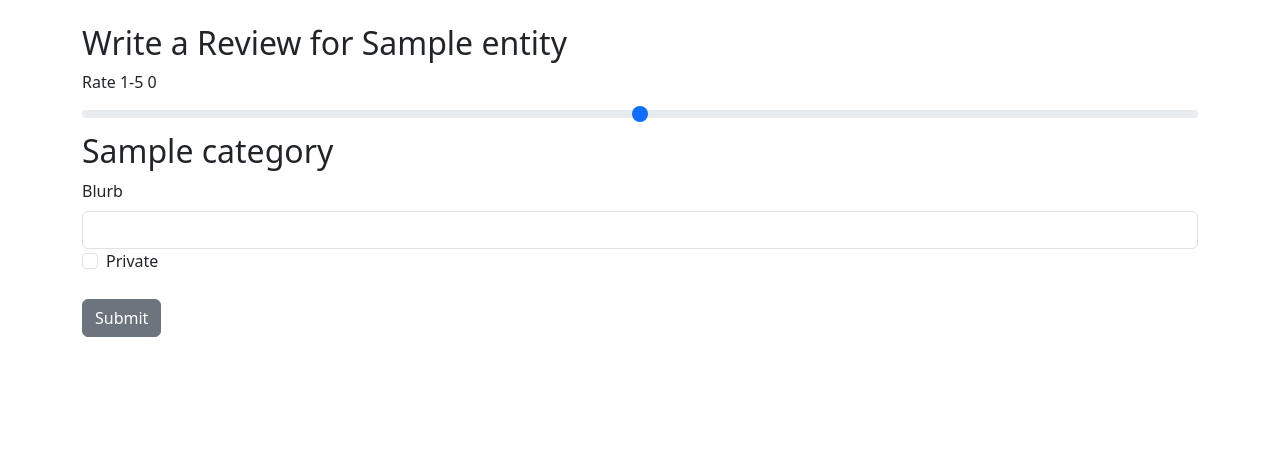
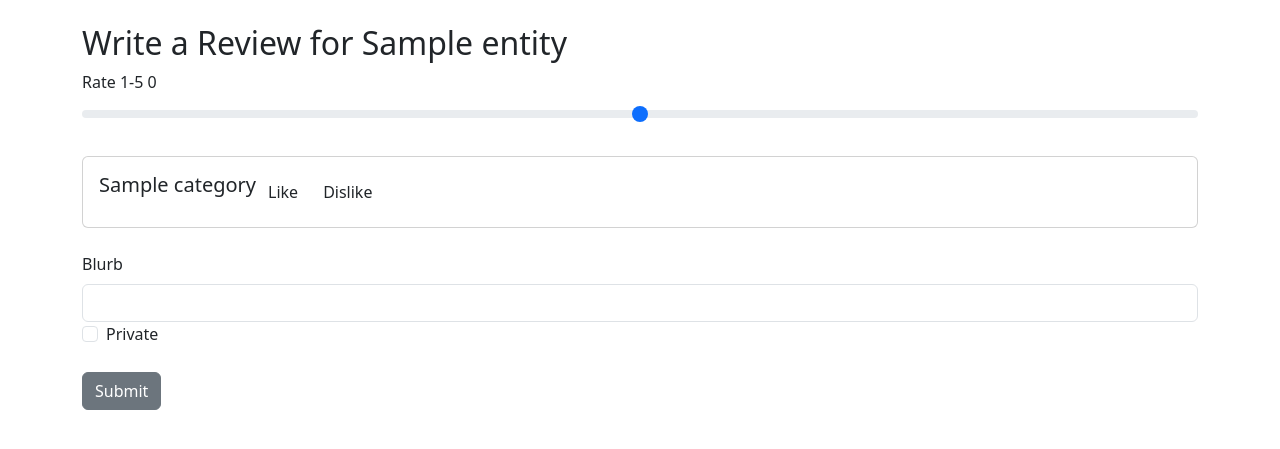
Before and after one commit to rohansachdeva1/TheReview, a Django app: template thereview/reviews/templates/reviews/write_review.html in a window 1280 px wide. Shown: the part 50-499 px from the top of the page. Run offline with Django 4.2, Linux system fonts and the light colour scheme; the template is opened without the code that fills it: most values are stand-ins (such as "Sample title", 1, 10 or a date in 2020).

Commit message:
began categories section of write_review

```diff
--- a/thereview/reviews/models.py
+++ b/thereview/reviews/models.py
@@ -13,7 +13,6 @@ class Review(models.Model):
     category_rating1 = models.IntegerField(default=0, blank=True, null=True, validators=[MinValueValidator(-1), MaxValueValidator(1)])
     category_rating2 = models.IntegerField(default=0, blank=True, null=True, validators=[MinValueValidator(-1), MaxValueValidator(1)])
     category_rating3 = models.IntegerField(default=0, blank=True, null=True, validators=[MinValueValidator(-1), MaxValueValidator(1)])
-    category_rating4 = models.IntegerField(default=0, blank=True, null=True, validators=[MinValueValidator(-1), MaxValueValidator(1)])
     final_score = models.DecimalField(
         max_digits=2,
         decimal_places=1,
--- a/thereview/reviews/templates/reviews/category_tile.html
+++ b/thereview/reviews/templates/reviews/category_tile.html
@@ -0,0 +1,31 @@
+
+
+
+<div class="card">
+    <div class="card-body">
+      <div class="btn-group" role="group" aria-label="Category Feedback">
+        <h5 class="card-title">{{ category.name }}</h5>
+        <button type="button" class="btn btn-toggle" data-tile="{{ forloop.counter }}" data-value="like">Like</button>
+        <button type="button" class="btn btn-toggle" data-tile="{{ forloop.counter }}" data-value="dislike">Dislike</button>
+      </div>
+      <input type="hidden" id="feedback-input-{{ forloop.counter }}" name="feedback" value="">
+    </div>
+  </div>
+
+  <script src="https://code.jquery.com/jquery-3.6.0.min.js"></script>
+  <script>
+  $(document).ready(function() {
+    $('.btn-toggle').click(function() {
+      var tileId = $(this).data('tile');
+      var selectedValue = $(this).data('value');
+      var isActive = $(this).hasClass('active');
+      $('.btn-toggle[data-tile="' + tileId + '"]').removeClass('active');
+      if (!isActive) {
+        $(this).addClass('active');
+        $('#feedback-input-' + tileId).val(selectedValue);
+      } else {
+        $('#feedback-input-' + tileId).val('');
+      }
+    });
+  });
+  </script>
--- a/thereview/reviews/templates/reviews/write_review.html
+++ b/thereview/reviews/templates/reviews/write_review.html
@@ -11,15 +11,17 @@
         <span id="sliderValue">0</span>
         <input type="range" class="form-range" step="0.1" min="0" max="5" id="final_score" name="final_score">
     </div>
+    </br>
     {% if categories %}
     <div>
          <!-- loop and print out categories
          create category tile and feed data in -->
         {% for category in categories %}
-            <h2>{{ category.name }}</h2>
+            {% include 'reviews/category_tile.html' with category=category %}
         {% endfor %}
     </div>
     {% endif %}
+    </br>
     <div>
         <label for="blurb" class="form-label">Blurb</label>
         <input type="text" name="blurb" class="form-control" id="blurb">
```
